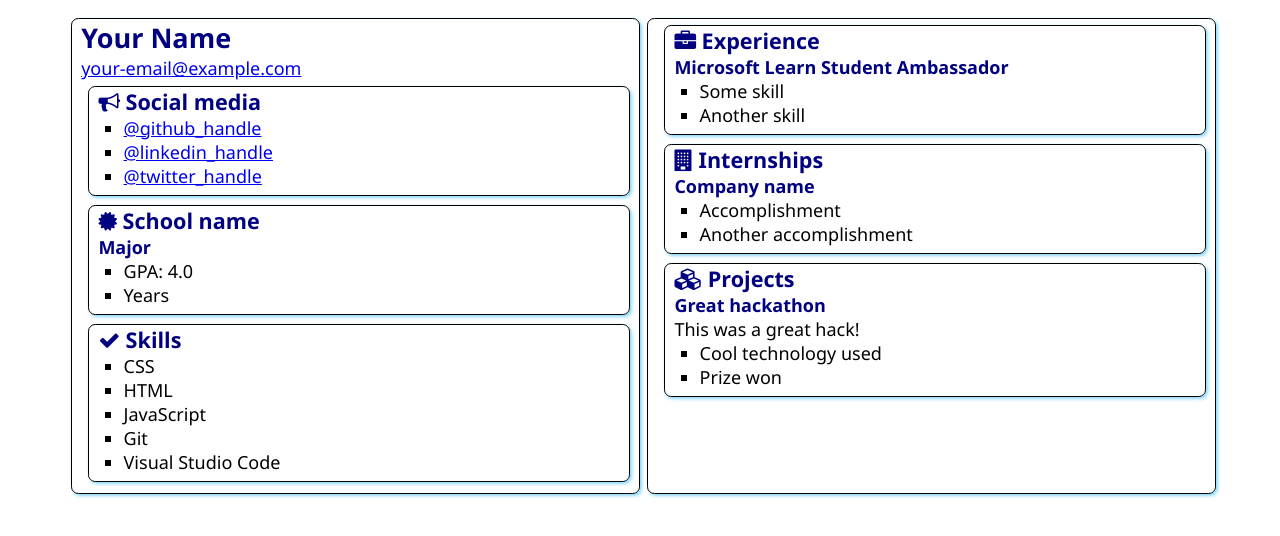
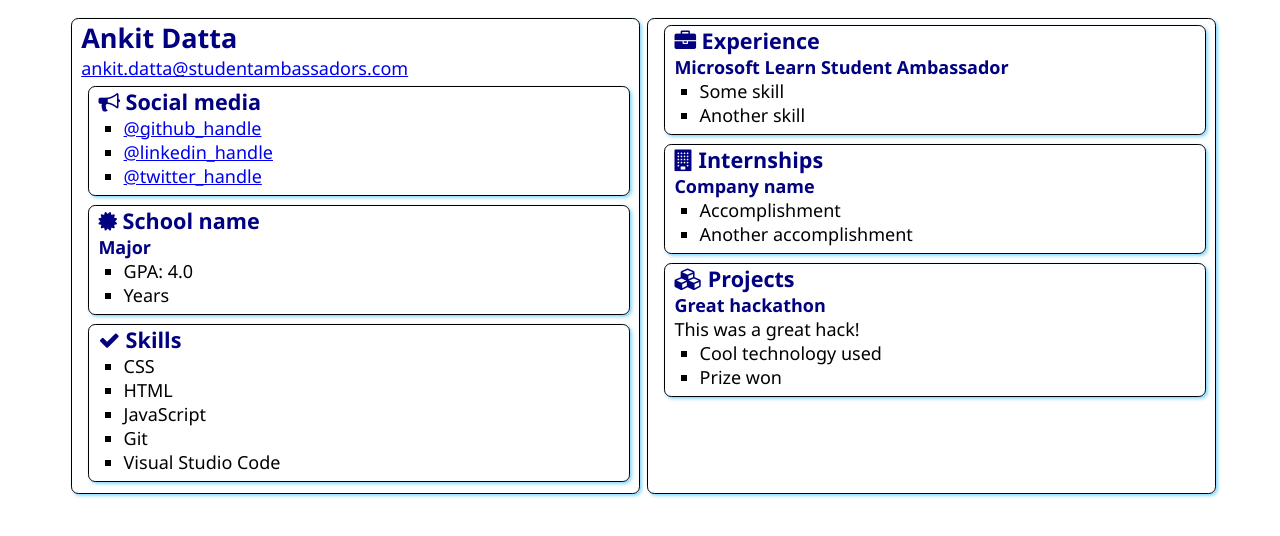
Before and after one commit to dattaXXIV/SATechnicalOnboarding, a plain HTML site: page src/index.html in a window 1280 px wide. Drawn offline with Linux system fonts and the light colour scheme.

Commit message:
Update index.html

```diff
--- a/src/index.html
+++ b/src/index.html
@@ -12,8 +12,8 @@
 <body>
     <main>
         <article class="box">
-            <h1>Your Name</h1>
-            <div><a href="mailto:your.email@example.com">your-email@example.com</a></div>
+            <h1>Ankit Datta</h1>
+            <div><a href="mailto:ankit.datta@studentambassadors.com">ankit.datta@studentambassadors.com</a></div>
 
             <section class="box">
                 <h2>
```
